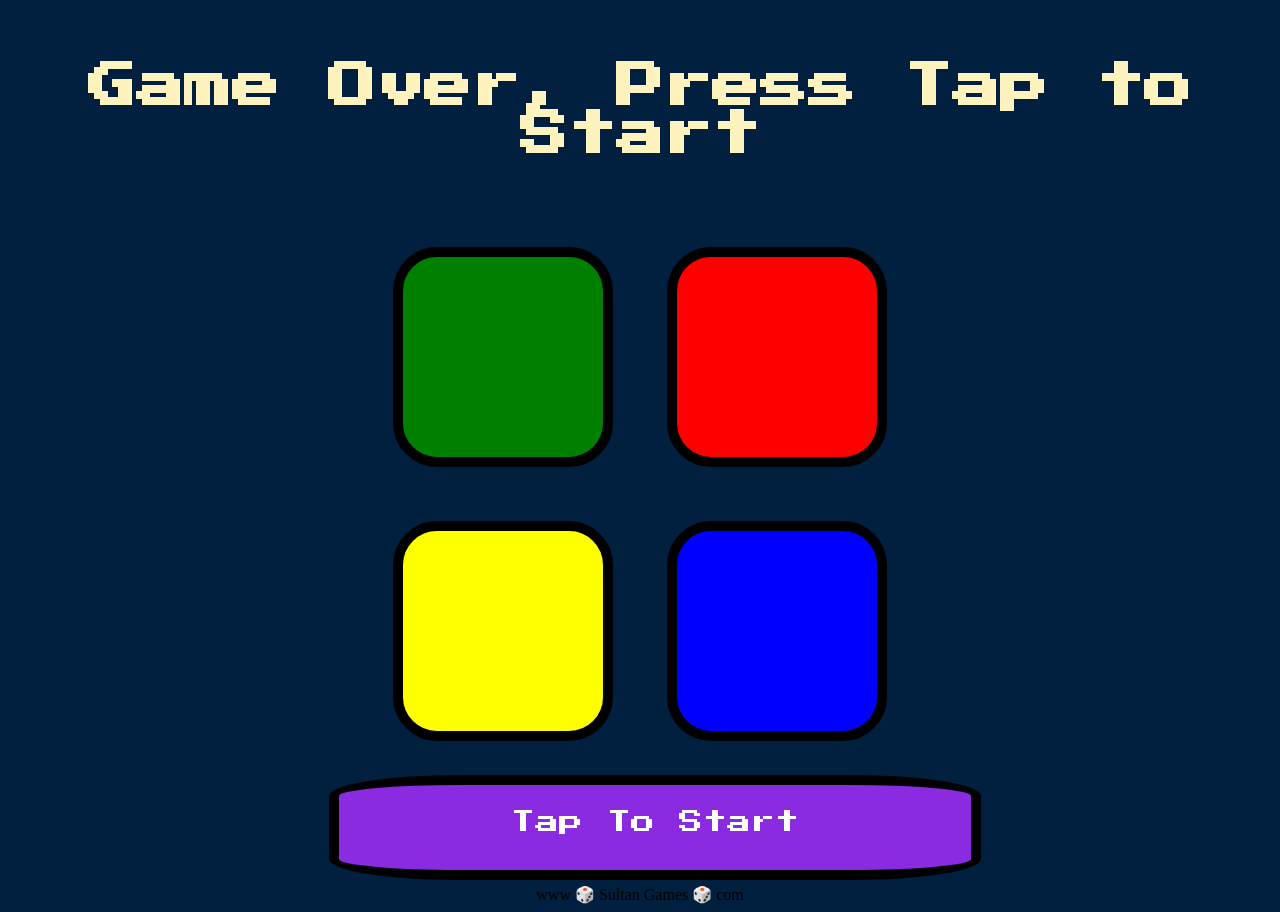
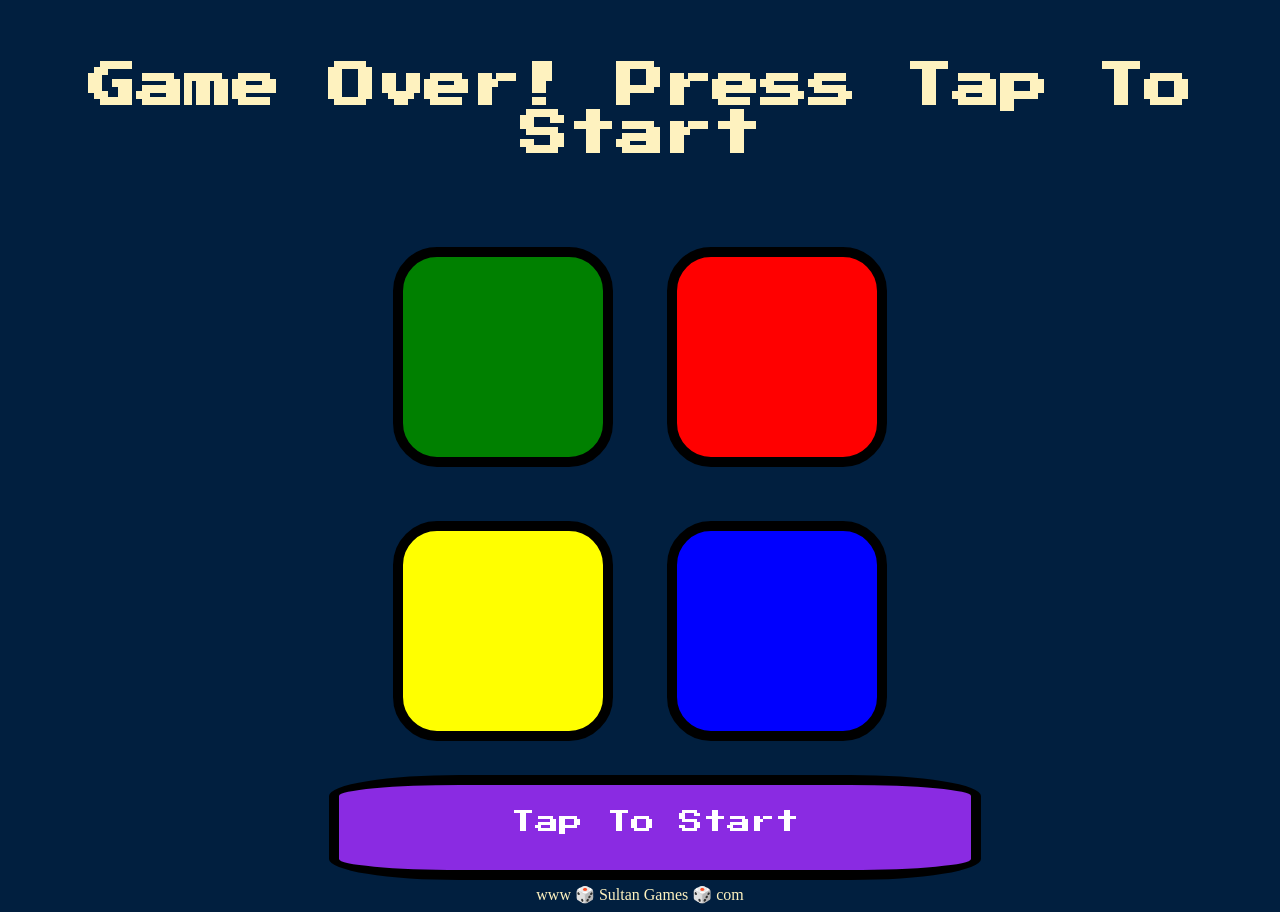
Before and after one commit to sultantousif/Simon-Game, a plain HTML site: page index.html in a window 1280 px wide. Both pictures are taken after a click on the element 503 px from the left and 309 px from the top of the page. Drawn offline with nearby package versions, Linux system fonts and the light colour scheme.

Commit message:
Footer color

```diff
--- a/index.js
+++ b/index.js
@@ -56,7 +56,7 @@ function checkAnswer(currentLevel) {
     } else {
      playSound("wrong");
      $("body").addClass("game-over");
-     $("#level-title").text("Game Over, Press Tap to Start");
+     $("#level-title").text("Game Over! Press Tap To Start");
 
      setTimeout(function () {
         $("body").removeClass("game-over");
--- a/styles.css
+++ b/styles.css
@@ -14,6 +14,11 @@ body {
   display: block;
   width: 50%;
   margin: auto;
+
+}
+
+footer{
+color: #FEF2BF;
 
 }
 
```
